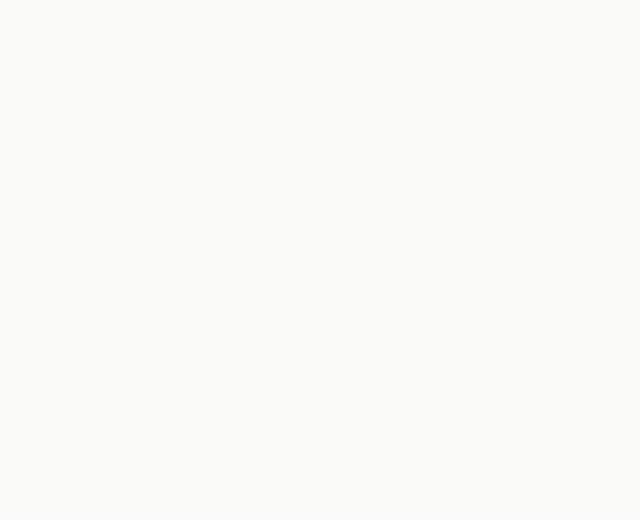
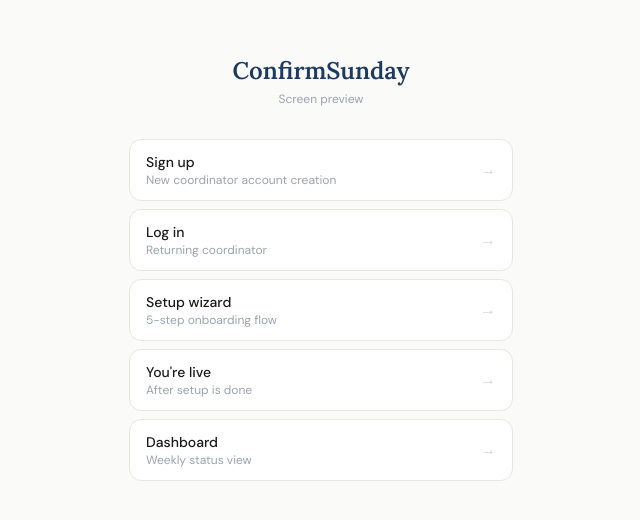
Before and after one commit to reporteagro1-art/confirmsunday, a Next.js app: page / in a window 1280 px wide. Before the commit this address had no page. Shown: the part 132-652 px from the top of the page, without its empty margins (319-959 px from the left). Built offline with nearby package versions, Linux system fonts and the light colour scheme.

Commit message:
feat: add screen preview nav at home page
Replaces the signup redirect with a simple screen list so all
pages can be visited directly during UI review.

https://claude.ai/code/session_01BvMRtAJHt5USfikv48KaBa

```diff
--- a/app/page.tsx
+++ b/app/page.tsx
@@ -1,5 +1,38 @@
-import { redirect } from 'next/navigation'
+import Link from 'next/link'
+
+const screens = [
+  { label: 'Sign up', path: '/auth/signup', desc: 'New coordinator account creation' },
+  { label: 'Log in', path: '/auth/login', desc: 'Returning coordinator' },
+  { label: 'Setup wizard', path: '/dashboard/setup', desc: '5-step onboarding flow' },
+  { label: "You're live", path: '/dashboard/setup/complete', desc: 'After setup is done' },
+  { label: 'Dashboard', path: '/dashboard', desc: 'Weekly status view' },
+]
 
 export default function Home() {
-  redirect('/auth/signup')
+  return (
+    <div className="min-h-screen bg-[#fafaf8] flex flex-col items-center justify-center px-4">
+      <div className="w-full max-w-sm">
+        <h1 className="font-serif text-2xl font-semibold text-[#1e3a5f] mb-1 text-center">
+          ConfirmSunday
+        </h1>
+        <p className="text-gray-400 text-xs text-center mb-8">Screen preview</p>
+
+        <div className="flex flex-col gap-2">
+          {screens.map(s => (
+            <Link
+              key={s.path}
+              href={s.path}
+              className="bg-white border border-[#e8e6e0] hover:border-[#2563eb] rounded-xl px-4 py-3 flex items-center justify-between group transition-colors"
+            >
+              <div>
+                <div className="text-sm font-medium group-hover:text-[#2563eb] transition-colors">{s.label}</div>
+                <div className="text-xs text-gray-400">{s.desc}</div>
+              </div>
+              <span className="text-gray-300 group-hover:text-[#2563eb] transition-colors">→</span>
+            </Link>
+          ))}
+        </div>
+      </div>
+    </div>
+  )
 }
```
